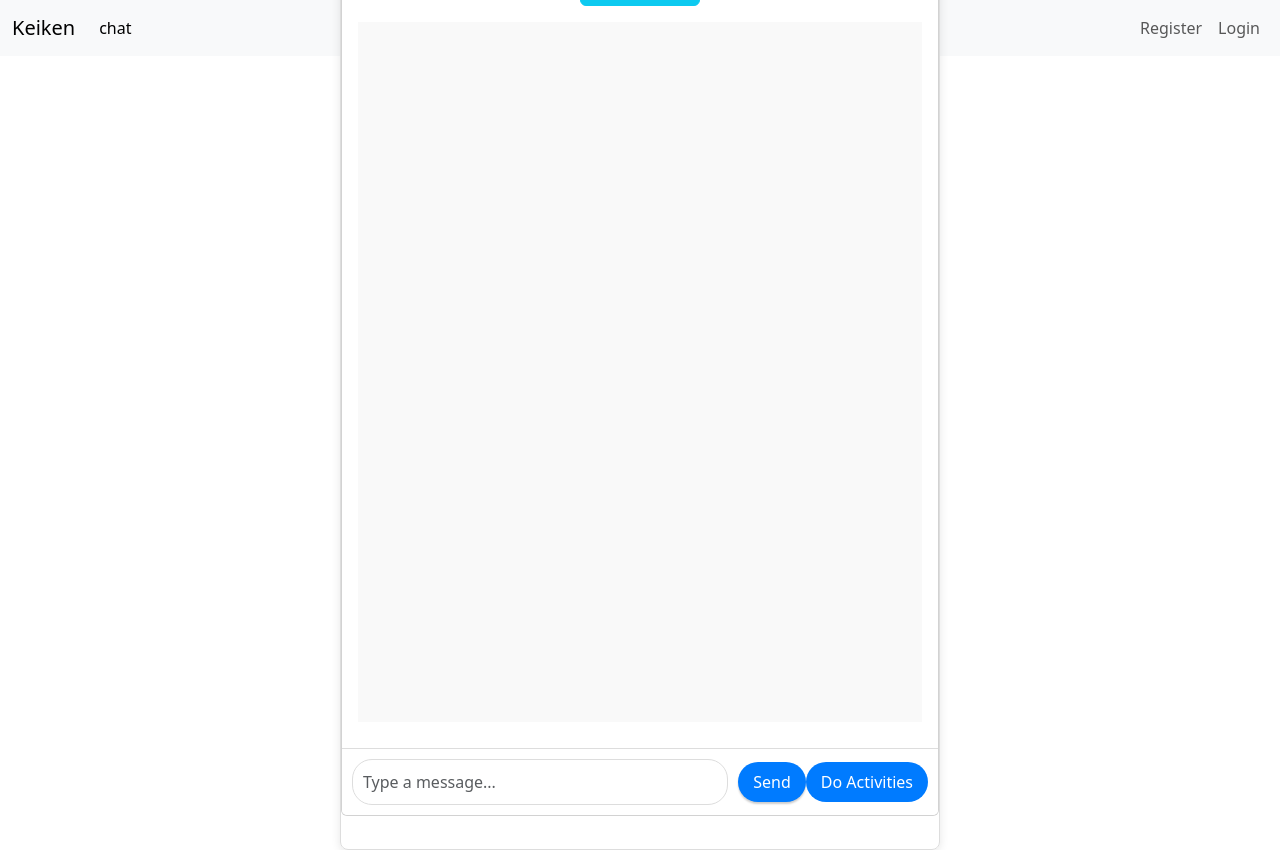
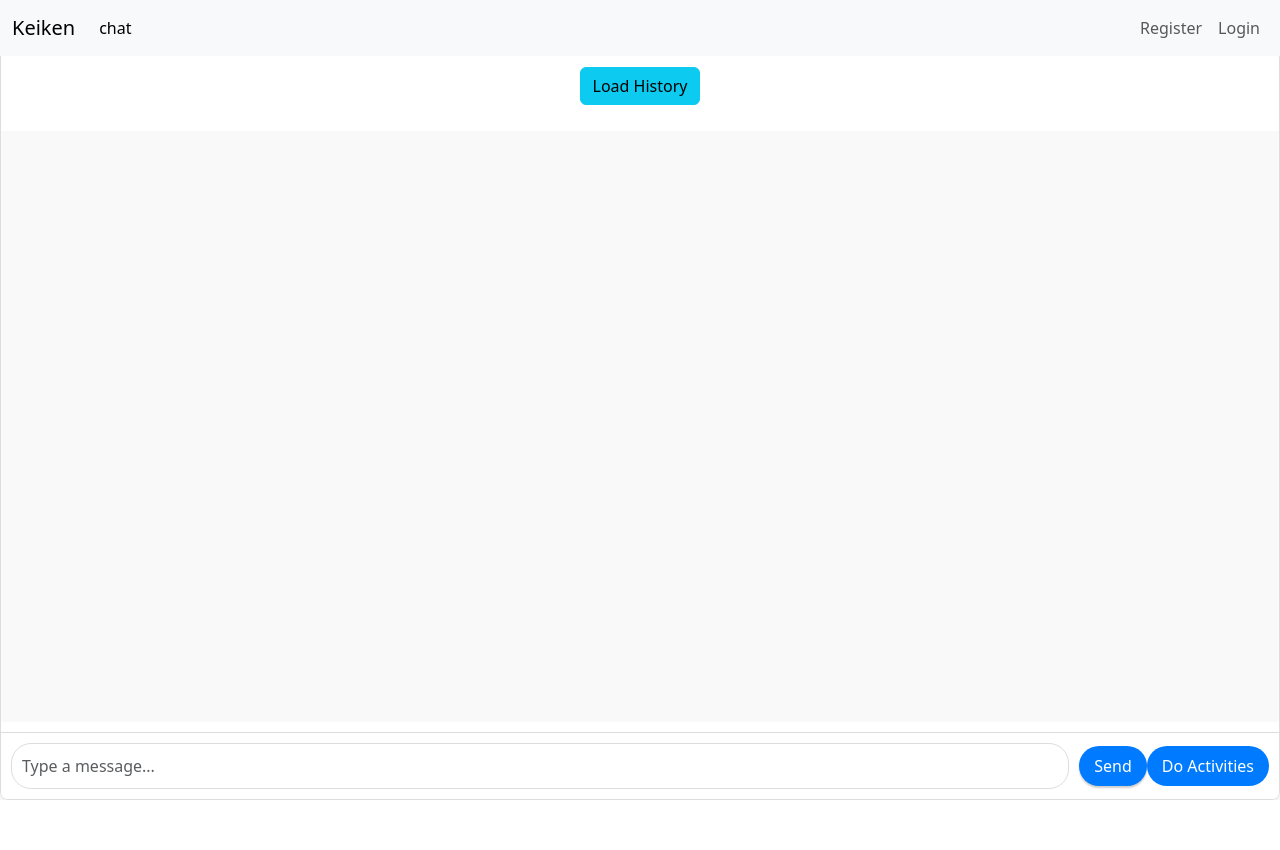
Before and after one commit to SabMehdi/chatgpt-clone, a React (Create React App) app in the folder frontend/: page /chat in a window 1280 px wide. After the commit the page ends 800 px from the top, so only its background shows below. Built offline with nearby package versions, Linux system fonts and the light colour scheme.

Commit message:
Update chat UI and functionality

```diff
--- a/frontend/src/chat/Chat.css
+++ b/frontend/src/chat/Chat.css
@@ -1,9 +1,7 @@
 .chat-container {
-    max-width: 600px;
-    height: 900px;
     margin: auto;
     position: absolute;
-    top: 0;
+    top: 50px;
     left: 0;
     bottom: 0;
     right: 0;
@@ -16,8 +14,9 @@
 }
 
 
+
 .chat-box {
-    height: 700px;
+    height: 100%;
     overflow-y: auto;
     padding: 10px;
     background-color: #f9f9f9;
@@ -79,3 +78,9 @@
 .chat-box .user {
     align-self: flex-end;
 }
+.navbar {
+    position: fixed; /* Fixed at the top */
+    top: 0;
+    width: 100%;
+    z-index: 20;
+}
--- a/frontend/src/chat/chat.js
+++ b/frontend/src/chat/chat.js
@@ -1,4 +1,4 @@
-import React, { useState, useEffect } from 'react';
+import React, { useState, useEffect, useRef } from 'react';
 import axios from 'axios';
 import 'bootstrap/dist/css/bootstrap.min.css';
 import './Chat.css';
@@ -10,6 +10,15 @@ function Chat() {
     const token = localStorage.getItem('token');
     const [isLoading, setIsLoading] = useState(false);
 
+    const messagesEndRef = useRef(null);
+
+    const scrollToBottom = () => {
+        messagesEndRef.current?.scrollIntoView({ behavior: "smooth" });
+    };
+
+    useEffect(() => {
+        scrollToBottom();
+    }, [messages]);
     const loadHistory = () => {
         axios.get(`http://localhost:${port}/api/chat/history/${userId}`, {
             headers: { 'Authorization': `Bearer ${token}` },
@@ -23,8 +32,9 @@ function Chat() {
             .catch(error => console.error('Error fetching chat history:', error));
     };
     const handleSend = async () => {
+        setIsLoading(true);
         if (inputText !== "") {
-            setIsLoading(true);
+
             const userMessage = inputText;
             setMessages(messages => [...messages, { text: userMessage, sender: 'user' }]);
             setInputText("");
@@ -39,8 +49,9 @@ function Chat() {
             } catch (error) {
                 console.error('Error sending message:', error);
             }
+
+        }
         setIsLoading(false);
-        }
     };
 
     const suggestActivity = async () => {
@@ -50,16 +61,23 @@ function Chat() {
                 const latitude = position.coords.latitude;
                 const longitude = position.coords.longitude;
                 const weatherData = await fetchWeatherData(latitude, longitude);
-                const Message = `What can I do in ${weatherData.name}, ${weatherData.country} with ${weatherData.weather} condition, ${weatherData.temperature} Degree Celsius, at ${weatherData.time}?`;
-                sendMessage(Message);
+                if (weatherData) {
+                    const message = `What can I do in ${weatherData.name}, ${weatherData.country} with ${weatherData.weather} condition, ${weatherData.temperature} Degree Celsius, at ${weatherData.time}?`;
+                    setInputText(message);
+                } else {
+                    console.error('Error fetching weather data');
+                }
+                setIsLoading(false);
             }, (error) => {
                 console.error('Error getting location:', error);
+                setIsLoading(false);
             });
         } else {
             console.log("Geolocation is not supported by this browser.");
+            setIsLoading(false);
         }
-        setIsLoading(false);
     };
+
 
     const fetchWeatherData = async (latitude, longitude) => {
         const apiKey = 'a164573a9bee41d9ab005932242801';
@@ -80,17 +98,14 @@ function Chat() {
         }
     };
 
-    const sendMessage = (message) => {
-        setInputText(message);
-        handleSend();
-    };
+
 
     return (
         <div className="chat-container">
-            <div className="card">
-                <div className="card-body">
+
+
             <div className="text-center mb-3">
-                        <button className="btn btn-info" onClick={loadHistory}>Load History</button>
+                <button className="btn btn-info mt-3" onClick={loadHistory}>Load History</button>
                 {isLoading && <div className="spinner-border text-primary" role="status">
                     <span className="sr-only"></span>
                 </div>}
@@ -101,11 +116,11 @@ function Chat() {
                         {msg.text}
                     </div>
                 ))}
-
+                <div ref={messagesEndRef} />
             </div>
 
-                </div>
-                <div className="card-footer chat-input">
+
+            <div className=" chat-input">
                 <input
                     type="text"
                     className="form-control"
@@ -125,7 +140,7 @@ function Chat() {
                 <button className="btn btn-success ml-2" onClick={suggestActivity} disabled={isLoading}>Do Activities</button>
 
             </div>
-            </div>
+
         </div>
     );
 }
```
Lines whose indentation alone changed are shown as unchanged.
